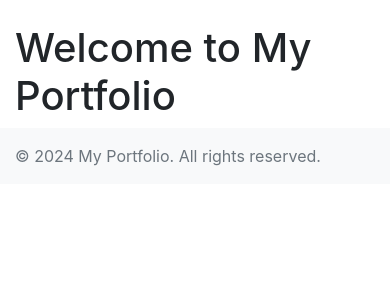
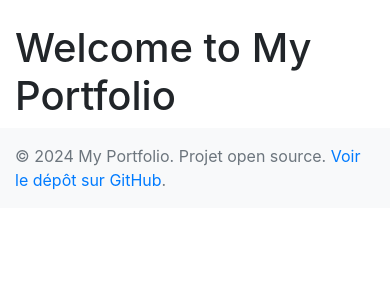
Before and after one commit to HamaBarhamou/myportfolio, a Django app: page / in a window 390 px wide. Shown: the part 56-356 px from the top of the page. Run offline with Django 5.2, Linux system fonts and the light colour scheme; data that the repository does not hold is empty; some libraries are stand-ins or nearby versions.

Commit message:
Ajout du template de base avec menu de navigation et pied de page
- Création du fichier base.html avec intégration de Bootstrap pour le style
- Ajout d'une barre de navigation responsive avec des liens vers les sections Home, About, Projects, Blog et Contact
- Mise en place d'un conteneur Bootstrap pour le contenu principal de la page
- Ajout d'un pied de page indiquant que le projet est open source avec un lien vers le dépôt GitHub
- Inclusion des fichiers CSS et JS de Bootstrap pour activer les fonctionnalités dynamiques

```diff
--- a/templates/base.html
+++ b/templates/base.html
@@ -9,14 +9,14 @@
 <body>
     <!-- Navigation Menu -->
     <nav class="navbar navbar-expand-lg navbar-light bg-light">
-        <a class="navbar-brand" href="{% url 'home' %}">My Portfolio</a>
+        <a class="navbar-brand" href="{% url 'portfolio:home' %}">My Portfolio</a>
         <button class="navbar-toggler" type="button" data-toggle="collapse" data-target="#navbarNav" aria-controls="navbarNav" aria-expanded="false" aria-label="Toggle navigation">
             <span class="navbar-toggler-icon"></span>
         </button>
         <div class="collapse navbar-collapse" id="navbarNav">
             <ul class="navbar-nav">
                 <li class="nav-item">
-                    <a class="nav-link" href="{% url 'home' %}">Home</a>
+                    <a class="nav-link" href="{% url 'portfolio:home' %}">Home</a>
                 </li>
                 <li class="nav-item">
                     <a class="nav-link" href="#">About</a>
@@ -42,9 +42,13 @@
     <!-- Footer -->
     <footer class="footer mt-auto py-3 bg-light">
         <div class="container">
-            <span class="text-muted">© 2024 My Portfolio. All rights reserved.</span>
+            <span class="text-muted">
+                © 2024 My Portfolio. Projet open source.
+                <a href="https://github.com/HamaBarhamou/myportfolio.git" target="_blank">Voir le dépôt sur GitHub</a>.
+            </span>
         </div>
     </footer>
+
 
     <script src="https://code.jquery.com/jquery-3.5.1.slim.min.js"></script>
     <script src="https://cdn.jsdelivr.net/npm/@popperjs/core@2.5.4/dist/umd/popper.min.js"></script>
```
